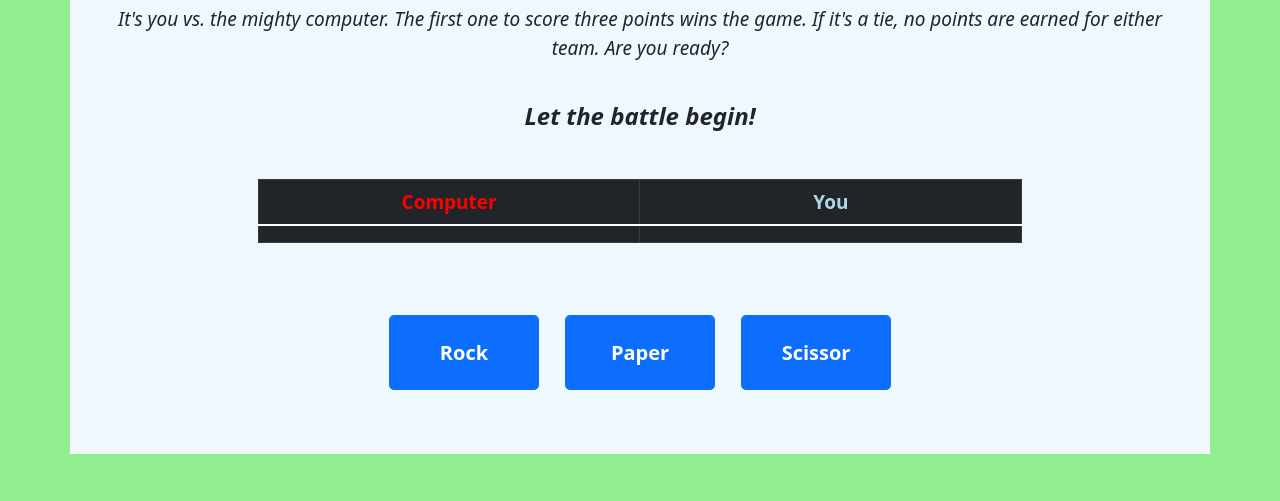
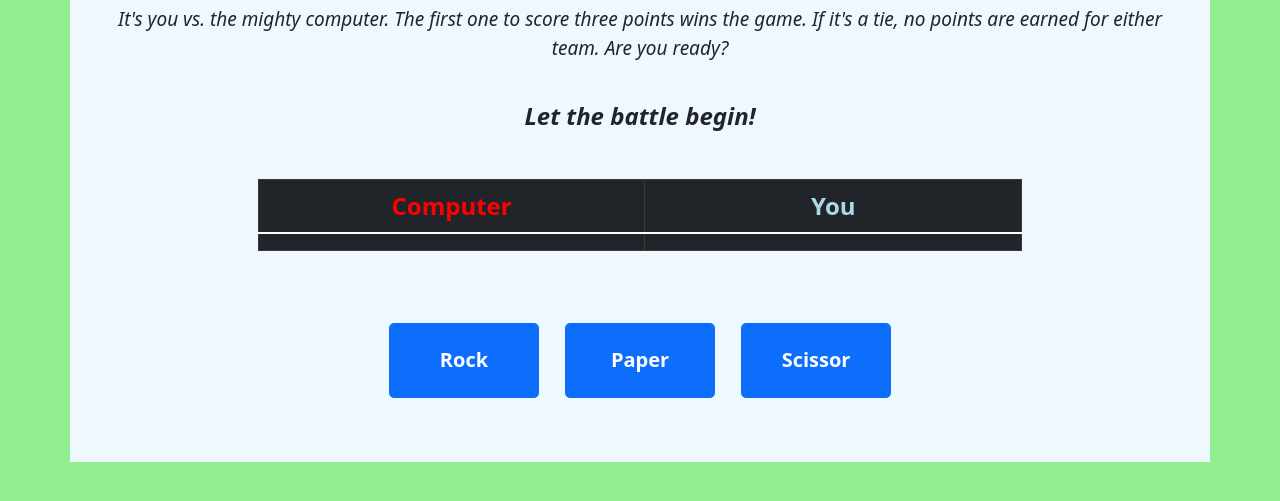
Before and after one commit to yanrivera19/rock-paper-scissor-game, a plain HTML site: page index.html in a window 1280 px wide. Shown: the part 171-672 px from the top of the page. Drawn offline with nearby package versions, Linux system fonts and the light colour scheme; a web font is replaced by a local one.

Commit message:
Changed font size of scoreboard.

```diff
--- a/index.html
+++ b/index.html
@@ -32,13 +32,13 @@
 
 					<table class="table table-dark table-bordered text-center" >
 						<thead>
-							<tr>
+							<tr class="fs-4">
 								<th class="col-md-2 th-one">Computer</th>
 								<th class="col-md-2 th-two">You</th>
 							</tr>
 						</thead>
 
-						<tbody>
+						<tbody class="fw-bold fs-3">
 							<tr>
 								<td id="cScore"></td>
 								<td id="yScore"></td>
--- a/stylesheet.css
+++ b/stylesheet.css
@@ -9,7 +9,7 @@
 
 }
 
-th, #instr {
+#instr {
 	font-size: 19px;
 }
 
@@ -27,6 +27,7 @@ th, #instr {
 
 h1 {
 	font-family: 'Games', sans-serif;
+	font-size: 32px;
 }
 
 .container {
```
